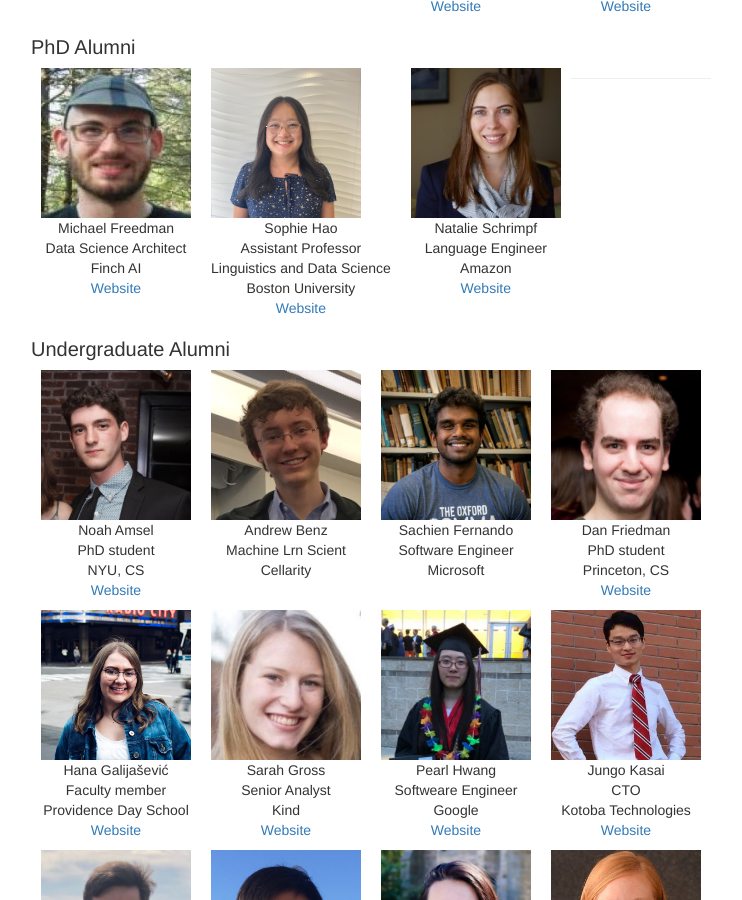
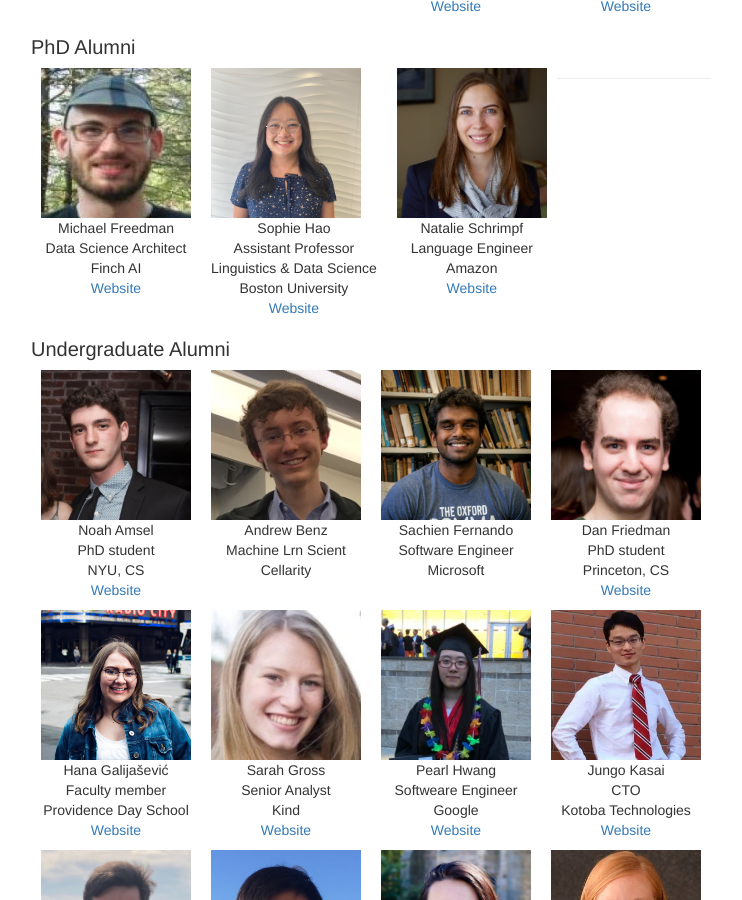
Before and after one commit to clay-lab/clay-lab.github.io, a Jekyll site: the page built from members.html, in a window 1280 px wide and 900 px high, scrolled down 2274 px. Shown: the whole window, without its empty margins (269-1011 px from the left). Built offline with Jekyll 4.4.1, drawn with Linux system fonts in a browser that asks for light colours.

Commit message:
Sophie location

```diff
--- a/_data/members.yml
+++ b/_data/members.yml
@@ -173,7 +173,7 @@
       email: sophie.hao@nyu.edu
       url: https://www.notaphonologist.com
       title : Assistant Professor
-      location: Linguistics and Data Science <BR> Boston University
+      location: Linguistics & Data Science <BR> Boston University
 
     - name : Natalie Schrimpf
       photo: /photos/natalie_profile.jpg
```
